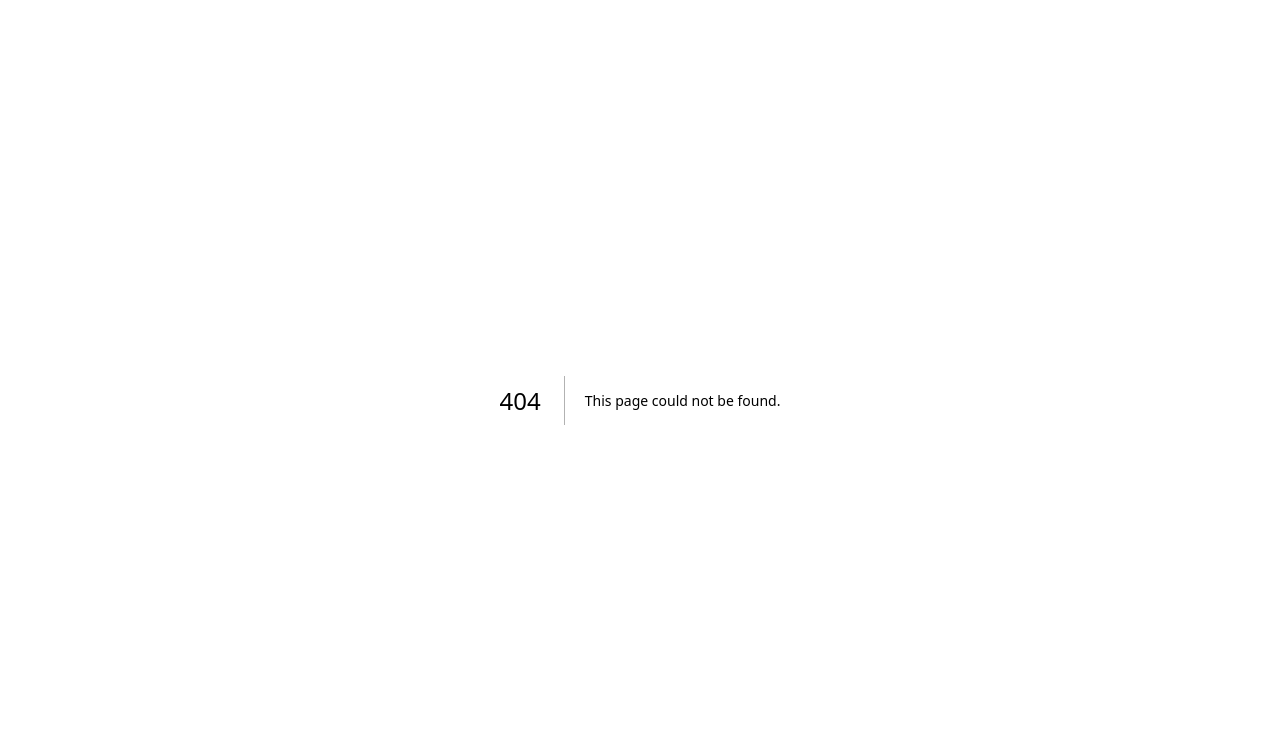
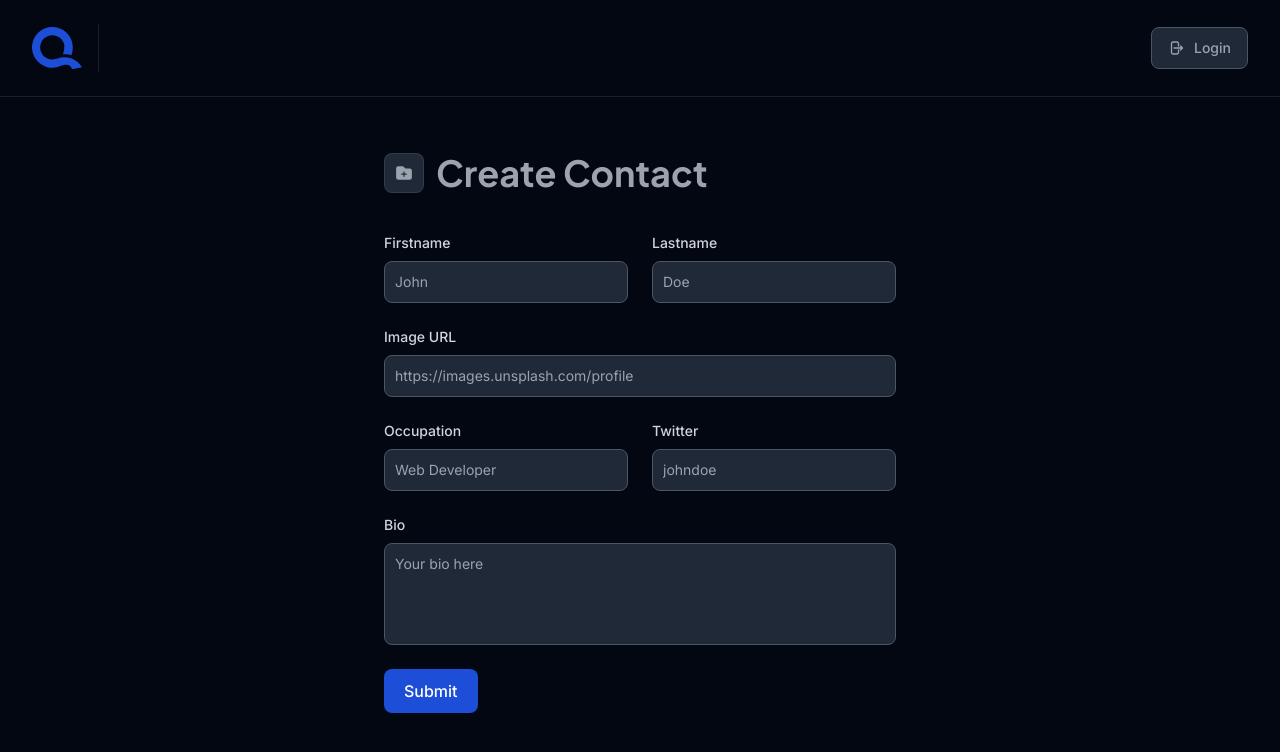
Before and after one commit to aldwiputra/qontax, a Next.js app: page /contacts/new in a window 1280 px wide. Before the commit this address had no page. Shown: the top 752 px of the page. Built offline with nearby package versions, Linux system fonts and the light colour scheme; no server answers.

Commit message:
create new contact form

```diff
--- /dev/null
+++ b/src/pages/contacts/new.tsx
@@ -0,0 +1,124 @@
+import Layout from '@/components/Layout';
+import { Inter, Plus_Jakarta_Sans } from 'next/font/google';
+import Head from 'next/head';
+
+const inter = Inter({ subsets: ['latin'] });
+const jakarta = Plus_Jakarta_Sans({ subsets: ['latin'] });
+
+function NewContact() {
+  return (
+    <>
+      <Head>
+        <title>Create Contact | Qontax</title>
+      </Head>
+      <Layout>
+        <section className={`${inter.className} py-8`}>
+          <div className='relative max-w-screen-xl mx-auto px-8 py-6 '>
+            <div className='max-w-lg mx-auto space-y-10'>
+              <div className='w-fit text-gray-400 flex gap-3 items-center'>
+                <div className='w-8 h-8 md:w-10 md:h-10 p-2 md:p-2.5 rounded-lg border border-gray-300/10  bg-gray-800'>
+                  <svg xmlns='http://www.w3.org/2000/svg' viewBox='0 0 24 24' fill='currentColor'>
+                    <path
+                      fillRule='evenodd'
+                      d='M19.5 21a3 3 0 003-3V9a3 3 0 00-3-3h-5.379a.75.75 0 01-.53-.22L11.47 3.66A2.25 2.25 0 009.879 3H4.5a3 3 0 00-3 3v12a3 3 0 003 3h15zm-6.75-10.5a.75.75 0 00-1.5 0v2.25H9a.75.75 0 000 1.5h2.25v2.25a.75.75 0 001.5 0v-2.25H15a.75.75 0 000-1.5h-2.25V10.5z'
+                      clipRule='evenodd'
+                    />
+                  </svg>
+                </div>
+                <h1 className={`${jakarta.className} text-2xl sm:text-4xl font-bold`}>Create Contact</h1>
+              </div>
+
+              <form autoComplete='off'>
+                <div className='grid gap-4 sm:grid-cols-2 sm:gap-6'>
+                  <div className='w-full'>
+                    <label htmlFor='firstName' className='block mb-2 text-sm font-medium text-gray-300'>
+                      Firstname
+                    </label>
+                    <input
+                      type='text'
+                      name='firstName'
+                      id='firstName'
+                      className='border  text-sm rounded-lg  focus:outline-none focus:ring-2 focus:ring-blue-600 focus:border-blue-600 block w-full p-2.5 bg-gray-800 border-gray-600 placeholder-gray-400 text-white '
+                      placeholder='John'
+                    />
+                  </div>
+                  <div className='w-full'>
+                    <label htmlFor='lastName' className='block mb-2 text-sm font-medium  text-gray-300'>
+                      Lastname
+                    </label>
+                    <input
+                      type='text'
+                      name='lastName'
+                      id='lastName'
+                      className=' border text-sm rounded-lg  focus:outline-none focus:ring-2 focus:ring-blue-600 focus:border-blue-600 block w-full p-2.5 bg-gray-800 border-gray-600 placeholder-gray-400 text-white '
+                      placeholder='Doe'
+                    />
+                  </div>
+
+                  <div className='sm:col-span-2'>
+                    <label htmlFor='imageUrl' className='block mb-2 text-sm font-medium  text-gray-300'>
+                      Image URL
+                    </label>
+                    <input
+                      type='text'
+                      name='imageUrl'
+                      id='imageUrl'
+                      className=' border  text-sm rounded-lg  focus:outline-none focus:ring-2 focus:ring-blue-600 focus:border-blue-600 block w-full p-2.5 bg-gray-800 border-gray-600 placeholder-gray-400 text-white '
+                      placeholder='https://images.unsplash.com/profile'
+                    />
+                  </div>
+
+                  <div className='full'>
+                    <label
+                      htmlFor='occupation'
+                      className='block mb-2 text-sm font-medium  text-gray-300'>
+                      Occupation
+                    </label>
+                    <input
+                      type='text'
+                      name='occupation'
+                      id='occupation'
+                      className=' border  text-sm rounded-lg  focus:outline-none focus:ring-2 focus:ring-blue-600 focus:border-blue-600 block w-full p-2.5 bg-gray-800 border-gray-600 placeholder-gray-400 text-white '
+                      placeholder='Web Developer'
+                    />
+                  </div>
+
+                  <div className='full'>
+                    <label htmlFor='twitter' className='block mb-2 text-sm font-medium  text-gray-300'>
+                      Twitter
+                    </label>
+                    <input
+                      type='text'
+                      name='twitter'
+                      id='twitter'
+                      className=' border  text-sm rounded-lg  focus:outline-none focus:ring-2 focus:ring-blue-600 focus:border-blue-600 block w-full p-2.5 bg-gray-800 border-gray-600 placeholder-gray-400 text-white '
+                      placeholder='johndoe'
+                    />
+                  </div>
+
+                  <div className='sm:col-span-2'>
+                    <label htmlFor='bio' className='block mb-2 text-sm font-medium  text-gray-300'>
+                      Bio
+                    </label>
+                    <textarea
+                      id='bio'
+                      rows={4}
+                      className='block p-2.5 w-full text-sm resize-none rounded-lg border sm:ring-blue-500 focus:outline-none focus:ring-2  focus:border-blue-500 bg-gray-800 border-gray-600 placeholder-gray-400 text-white focus:ring-blue-500 '
+                      placeholder='Your bio here'></textarea>
+                  </div>
+                </div>
+                <button
+                  type='submit'
+                  className='inline-flex items-center px-5 py-2.5 mt-4 sm:mt-6 text font-medium text-center text-white bg-blue-700 rounded-lg focus:ring-4 focus:ring-blue-600  hover:bg-blue-800'>
+                  Submit
+                </button>
+              </form>
+            </div>
+          </div>
+        </section>
+      </Layout>
+    </>
+  );
+}
+
+export default NewContact;
```
